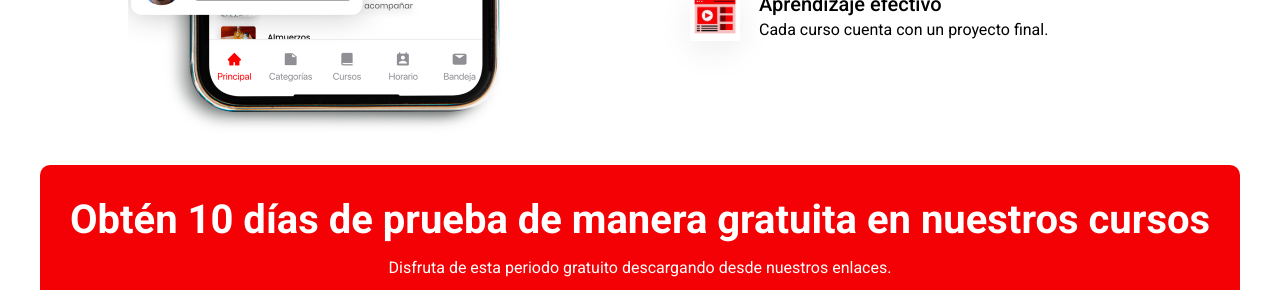
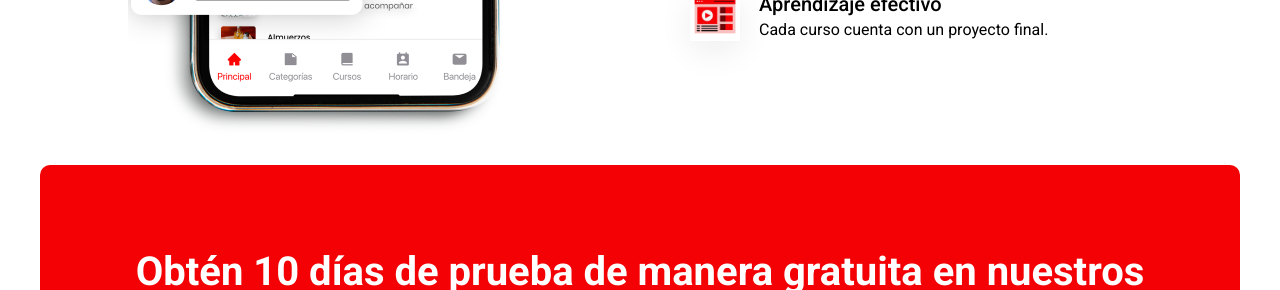
Before and after one commit to MartinSchvartz/DesafioZeroQ, a plain HTML site: page index.html in a window 1280 px wide. Shown: the part 1220-1510 px from the top of the page. Drawn offline with Linux system fonts and the light colour scheme.

Commit message:
padding added

```diff
--- a/index.html
+++ b/index.html
@@ -66,7 +66,7 @@
             </section>
         </div>
         <div class="row">
-            <div class="full-width-section red-background robotoText">
+            <div class="full-width-section red-background robotoText" style="padding: 77px">
                     <h2>Obtén 10 días de prueba de manera gratuita en nuestros cursos</h2>
                     <p>Disfruta de esta periodo gratuito descargando desde nuestros enlaces.</p>
                     <div style="margin-top:10px">
```
